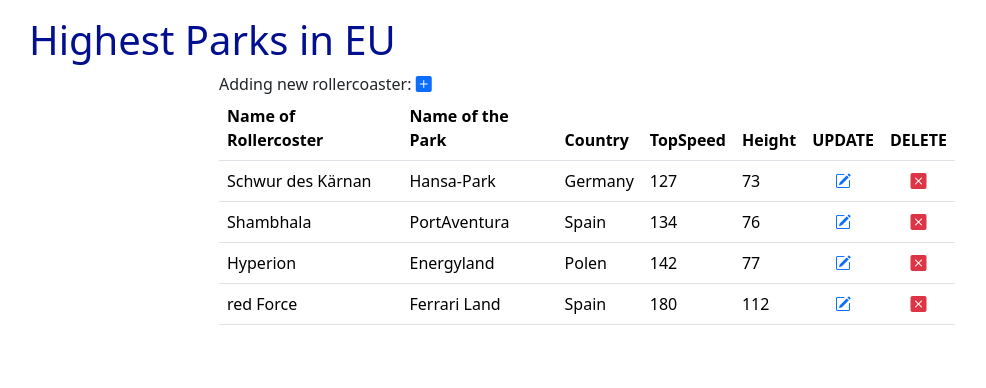
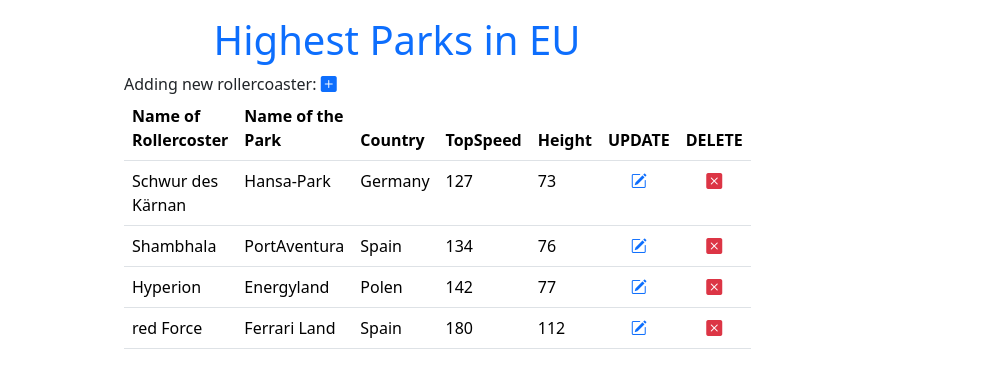
Before and after one commit to Omid2831/Ride_Record_Coaster, a PHP site: page / in a window 1280 px wide. Shown: the top 388 px of the page, without its empty margins (243-1229 px from the left). Run offline with PHP 8.4, Linux system fonts and the light colour scheme; data comes from the database, SQL or seed files in the repository; data that the repository does not hold is empty; a stand-in replaces the project's code that opens the database connection.

Commit message:
adding and repositioned php form

```diff
--- a/index.php
+++ b/index.php
@@ -77,14 +77,13 @@
         <div class="row ">
             <div class="col-2"></div>
             <div class="col-8 text-primary">
-                <h1 style="color:rgb(2,15,142);">Highest Parks in EU</h1>
+                <h1 class=" text-center">Highest Parks in EU</h1>
             </div>
             <div class="col-2"></div>
 
-            <div class="col-2"></div>
-            <div class="col-2"></div>
-            <div class="col-8">
-                Adding new rollercoaster: <a href="./Create.php"><i class="bi bi-plus-square-fill"></i></a>
+            <div class="col-3"></div>
+            <div class="col-6"> Adding new rollercoaster: <a href="./Create.php"><i
+                        class="bi bi-plus-square-fill"></i></a>
                 <table class="table table-hover">
                     <thead>
                         <th>Name of Rollercoster</th>
@@ -119,11 +118,11 @@
                                 <td><?= $rollercoaster->topspeed ?></td>
                                 <td><?= $rollercoaster->height ?></td>
                                 <td class="text-center">
-                                    <a href="./update.php?Id=<?= $rollercoaster->Id?>" class="text-primary">
+                                    <a href="./update.php?Id=<?= $rollercoaster->Id ?>" class="text-primary">
                                         <i class="bi bi-pencil-square"></i></a>
                                 </td>
                                 <td class="text-center ">
-                                    <a href="./delete.php?Id=<?= $rollercoaster->Id?>" class=" text text-danger">
+                                    <a href="./delete.php?Id=<?= $rollercoaster->Id ?>" class=" text text-danger">
                                         <i class="bi bi-x-square-fill"></i>
                                 </td>
                                 </a>
@@ -132,6 +131,9 @@
 
                     </tbody>
                 </table>
+            </div>
+            <div class="col-3">
+
             </div>
         </div>
 
```
